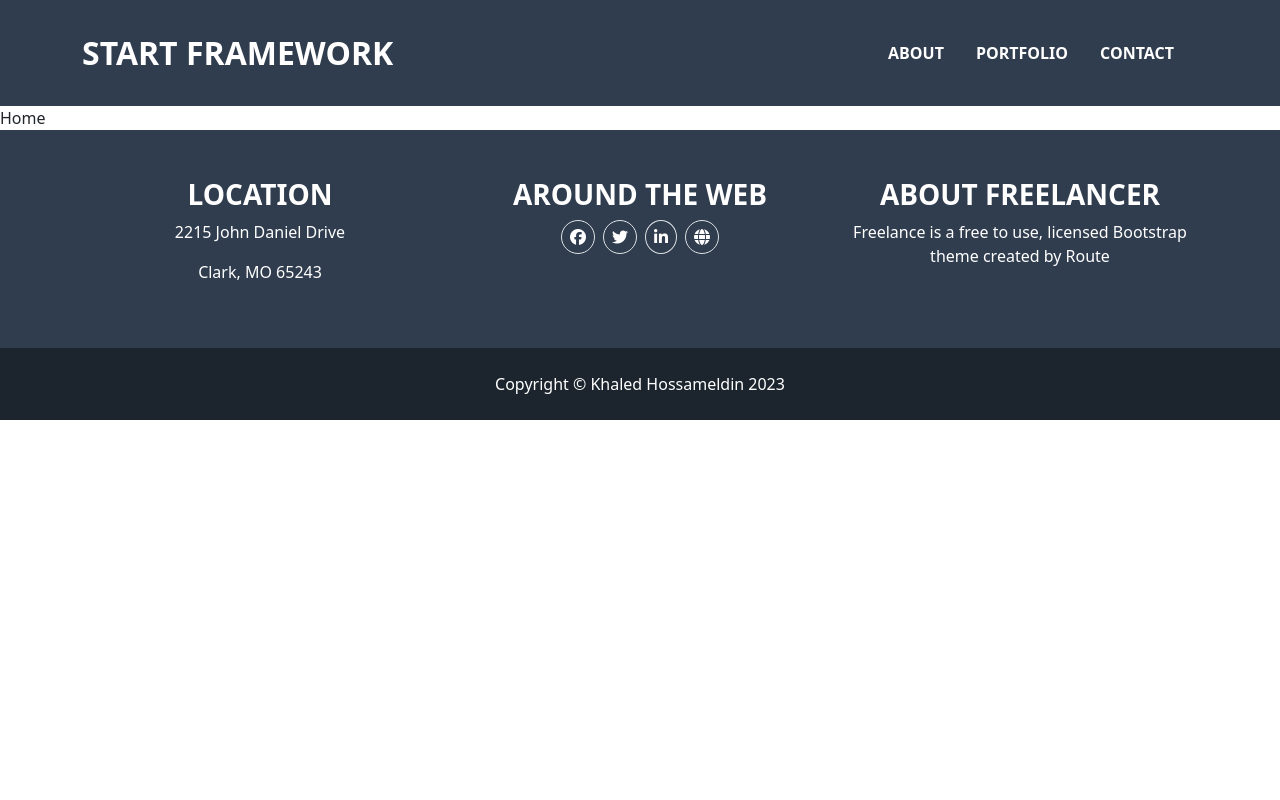
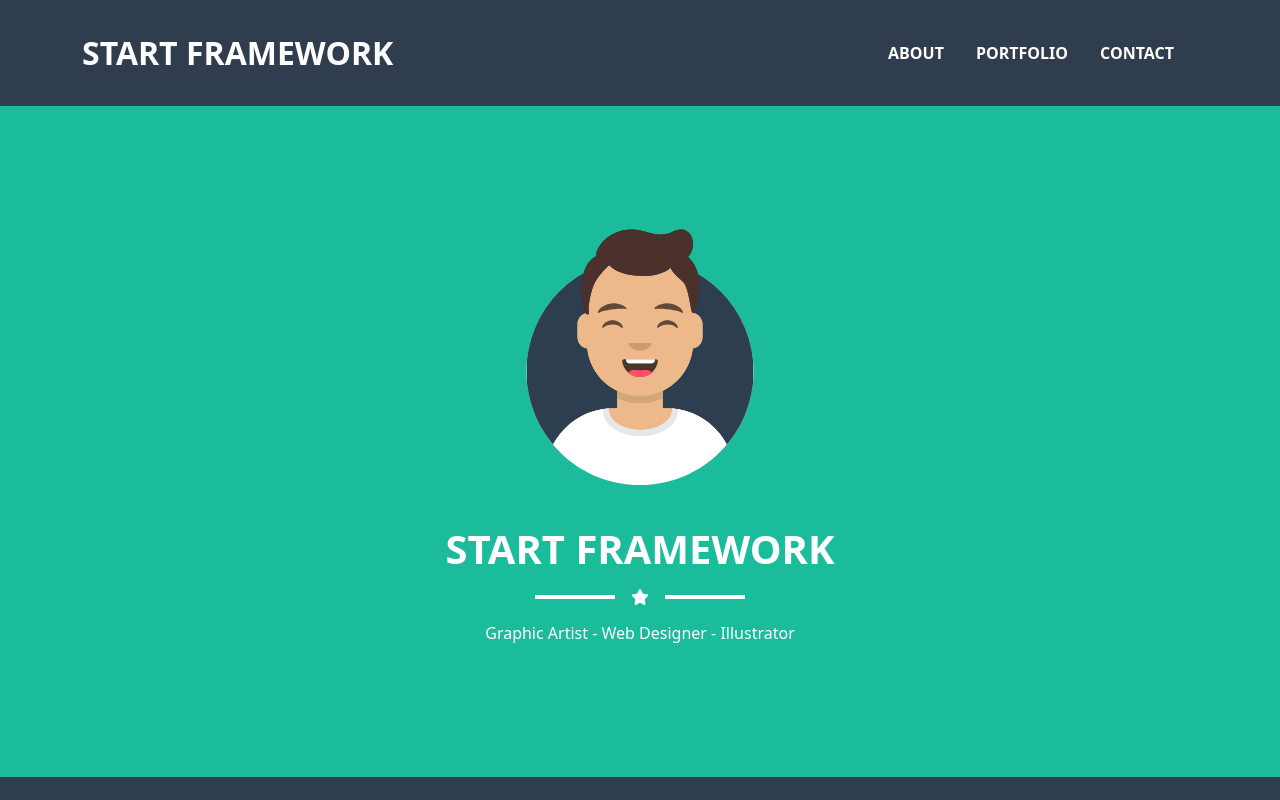
Before and after one commit to KhaledHossameldin/start-framework, a React (Create React App) app: page / in a window 1280 px wide. Shown: the top 800 px of the page. Built offline with nearby package versions, Linux system fonts and the light colour scheme.

Commit message:
add home route

```diff
--- a/src/App.css
+++ b/src/App.css
@@ -1,5 +1,5 @@
 :root {
-  --green: rgb(88, 185, 157);
+  --green: rgb(26, 188, 156);
   --dark-green: rgb(48, 61, 78);
   --darker-green: rgb(28, 37, 46);
 }
--- a/src/components/home/Home.jsx
+++ b/src/components/home/Home.jsx
@@ -1,9 +1,20 @@
 import React, { Component } from 'react'
+import './home.css';
+import homePicture from '../../images/home.svg';
 
 export default class Home extends Component {
   render() {
     return (
-      <div>Home</div>
+      <div id='home-content' className='text-white d-flex flex-column align-items-center gap-3'>
+        <img id='home-picture' className='mb-4' src={homePicture} alt="home-logo" />
+        <h2 className='fs-1 fw-bolder text-uppercase mb-0'>Start Framework</h2>
+        <div className="d-flex justify-content-center align-items-center gap-3">
+          <div className='lines'></div>
+          <i className='fa-solid fa-star'></i>
+          <div className='lines'></div>
+        </div>
+        <p>Graphic Artist - Web Designer - Illustrator</p>
+      </div>
     )
   }
 }
--- /dev/null
+++ b/src/components/home/home.css
@@ -0,0 +1,14 @@
+img#home-picture {
+    width: 15.625rem;
+}
+
+div.lines {
+    background-color: white;
+    height: 4px;
+    width: 80px;
+}
+
+div#home-content {
+    padding-top: 13.75rem;
+    padding-bottom: 7.25rem;
+}
--- a/src/components/layout/Layout.jsx
+++ b/src/components/layout/Layout.jsx
@@ -2,13 +2,17 @@ import React, { Component } from 'react'
 import Navbar from '../navbar/Navbar';
 import { Outlet } from 'react-router-dom';
 import Footer from '../footer/Footer';
+
+import './layout.css';
 
 export default class Layout extends Component {
     render() {
         return (
             <>
                 <Navbar />
-                <Outlet />
+                <div id='content'>
+                    <Outlet />
+                </div>
                 <Footer />
             </>
         )
--- /dev/null
+++ b/src/components/layout/layout.css
@@ -0,0 +1,3 @@
+div#content {
+    background-color: var(--green);
+}
--- a/src/components/navbar/Navbar.jsx
+++ b/src/components/navbar/Navbar.jsx
@@ -15,7 +15,7 @@ export default class Navbar extends Component {
 
     chooseTab = e => {
         for (let i = 0; i < navbarLinks.length; i++) {
-            if (e.target == navbarLinks[i]) {
+            if (e.target === navbarLinks[i]) {
                 navbarLinks[i].parentElement.classList.add('active');
             } else {
                 navbarLinks[i].parentElement.classList.remove('active');
@@ -27,7 +27,7 @@ export default class Navbar extends Component {
 
     render() {
         return (
-            <nav className="navbar navbar-dark navbar-expand-lg py-4">
+            <nav className="navbar navbar-dark navbar-expand-lg py-4 fixed-top">
                 <div className="container">
                     <Link onClick={this.clearActiveLinks} className="navbar-brand text-uppercase fs-2 fw-bolder" to="">Start Framework</Link>
                     <button className="navbar-toggler" type="button" data-bs-toggle="collapse" data-bs-target="#navbarSupportedContent" aria-controls="navbarSupportedContent" aria-expanded="false" aria-label="Toggle navigation">
```
